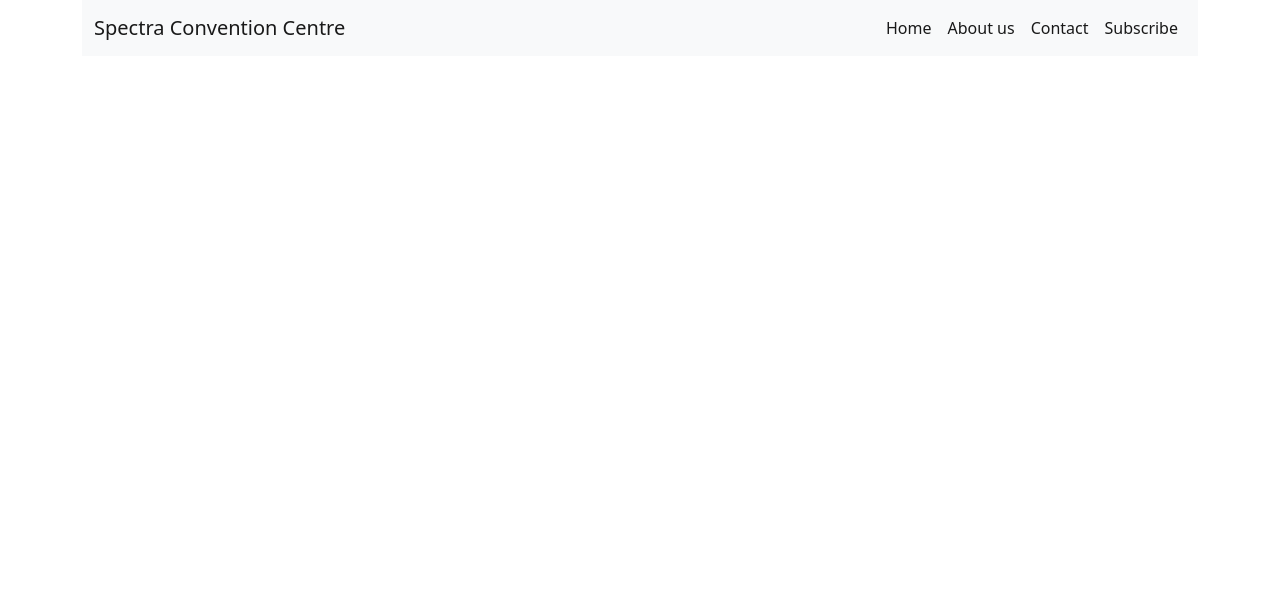
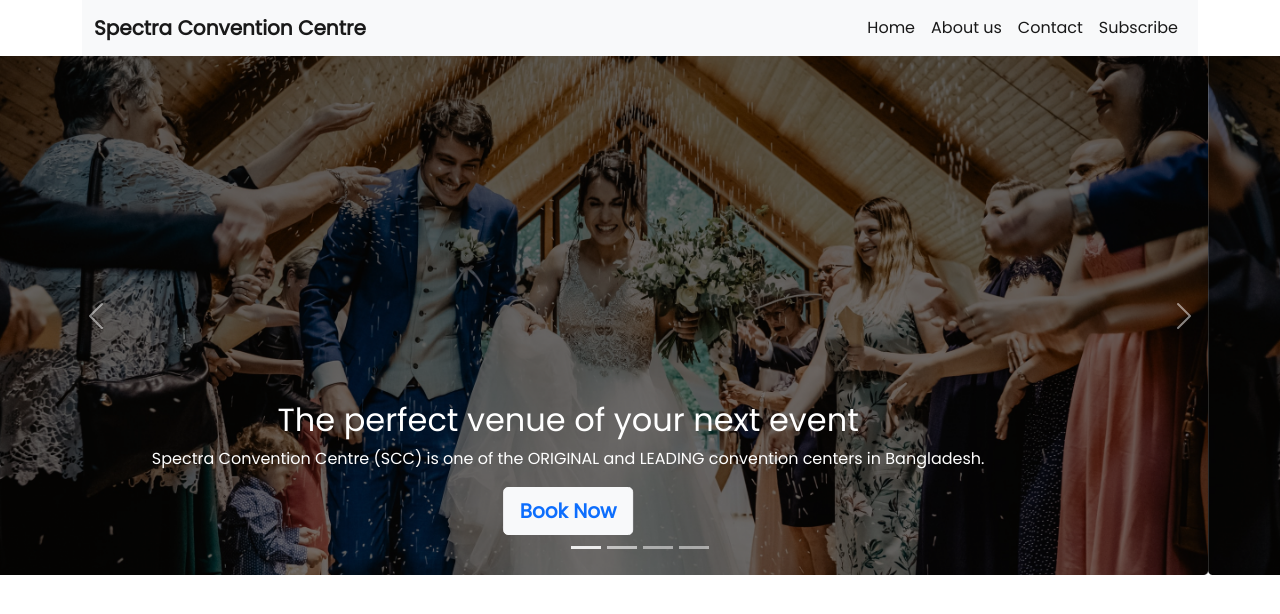
Before and after one commit to ripionck/convention-center-ripionck, a plain HTML site: page index.html in a window 1280 px wide. Drawn offline with nearby package versions, Linux system fonts and the light colour scheme.

Commit message:
added carousel

```diff
--- /dev/null
+++ b/css/style.css
@@ -0,0 +1,5 @@
+/* google font */
+@import url('https://fonts.googleapis.com/css2?family=Poppins&display=swap');
+body {
+    font-family: 'Poppins', sans-serif;
+}
--- a/index.html
+++ b/index.html
@@ -9,6 +9,8 @@
     <!-- bootstrap css link -->
     <link href="https://cdn.jsdelivr.net/npm/bootstrap@5.1.3/dist/css/bootstrap.min.css" rel="stylesheet"
         integrity="sha384-1BmE4kWBq78iYhFldvKuhfTAU6auU8tT94WrHftjDbrCEXSU1oBoqyl2QvZ6jIW3" crossorigin="anonymous">
+    <!-- css stylesheet -->
+    <link rel="stylesheet" href="css/style.css">
 </head>
 
 <body>
@@ -17,7 +19,7 @@
         <section class="container">
             <nav class="navbar navbar-expand-lg navbar-light bg-light">
                 <div class="container-fluid">
-                    <a class="navbar-brand" href="#">Spectra Convention Centre</a>
+                    <a class="navbar-brand fw-bold" href="#">Spectra Convention Centre</a>
                     <button class="navbar-toggler" type="button" data-bs-toggle="collapse" data-bs-target="#navbarNav"
                         aria-controls="navbarNav" aria-expanded="false" aria-label="Toggle navigation">
                         <span class="navbar-toggler-icon"></span>
@@ -41,6 +43,73 @@
                 </div>
             </nav>
         </section>
+        <!-- carousel slide -->
+        <section>
+            <div id="carouselExampleCaptions" class="carousel slide" data-bs-ride="carousel">
+                <div class="carousel-indicators">
+                    <button type="button" data-bs-target="#carouselExampleCaptions" data-bs-slide-to="0" class="active"
+                        aria-current="true" aria-label="Slide 1"></button>
+                    <button type="button" data-bs-target="#carouselExampleCaptions" data-bs-slide-to="1"
+                        aria-label="Slide 2"></button>
+                    <button type="button" data-bs-target="#carouselExampleCaptions" data-bs-slide-to="2"
+                        aria-label="Slide 3"></button>
+                    <button type="button" data-bs-target="#carouselExampleCaptions" data-bs-slide-to="2"
+                        aria-label="Slide 4"></button>
+                </div>
+                <div class="carousel-inner">
+                    <div class="carousel-item active">
+                        <img src="images/banner.png" class="d-block w-100" alt="...">
+                        <div class="carousel-caption d-md-block">
+                            <h2>The perfect venue of your next event</h2>
+                            <p>Spectra Convention Centre (SCC) is one of the ORIGINAL and LEADING convention centers in
+                                Bangladesh. </p>
+                            <button type="button" class="btn btn-light text-primary fw-bold btn-lg">Book
+                                Now</button>
+                        </div>
+                    </div>
+                    <div class="carousel-item">
+                        <img src="images/banner.png" class="d-block w-100" alt="...">
+                        <div class="carousel-caption  d-md-block">
+                            <h2>The perfect venue of your next event</h2>
+                            <p>Spectra Convention Centre (SCC) is one of the ORIGINAL and LEADING convention centers in
+                                Bangladesh.</p>
+                            <button type="button" class="btn btn-light text-primary fw-bold btn-lg">Book
+                                Now</button>
+                        </div>
+                    </div>
+                    <div class="carousel-item">
+                        <img src="images/banner.png" class="d-block w-100" alt="...">
+                        <div class="carousel-caption d-md-block">
+                            <h2>The perfect venue of your next event</h2>
+                            <p>Spectra Convention Centre (SCC) is one of the ORIGINAL and LEADING convention centers in
+                                Bangladesh.</p>
+                            <button type="button" class="btn btn-light text-primary fw-bold btn-lg">Book
+                                Now</button>
+                        </div>
+                    </div>
+                    <div class="carousel-item">
+                        <img src="images/banner.png" class="d-block w-100" alt="...">
+                        <div class="carousel-caption d-md-block">
+                            <h2>The perfect venue of your next event</h2>
+                            <p>Spectra Convention Centre (SCC) is one of the ORIGINAL and LEADING convention centers in
+                                Bangladesh.</p>
+                            <button type="button" class="btn btn-light text-primary fw-bold btn-lg">Book
+                                Now</button>
+                        </div>
+                    </div>
+                </div>
+                <button class="carousel-control-prev" type="button" data-bs-target="#carouselExampleCaptions"
+                    data-bs-slide="prev">
+                    <span class="carousel-control-prev-icon" aria-hidden="true"></span>
+                    <span class="visually-hidden">Previous</span>
+                </button>
+                <button class="carousel-control-next" type="button" data-bs-target="#carouselExampleCaptions"
+                    data-bs-slide="next">
+                    <span class="carousel-control-next-icon" aria-hidden="true"></span>
+                    <span class="visually-hidden">Next</span>
+                </button>
+            </div>
+        </section>
     </header>
 
 
```
